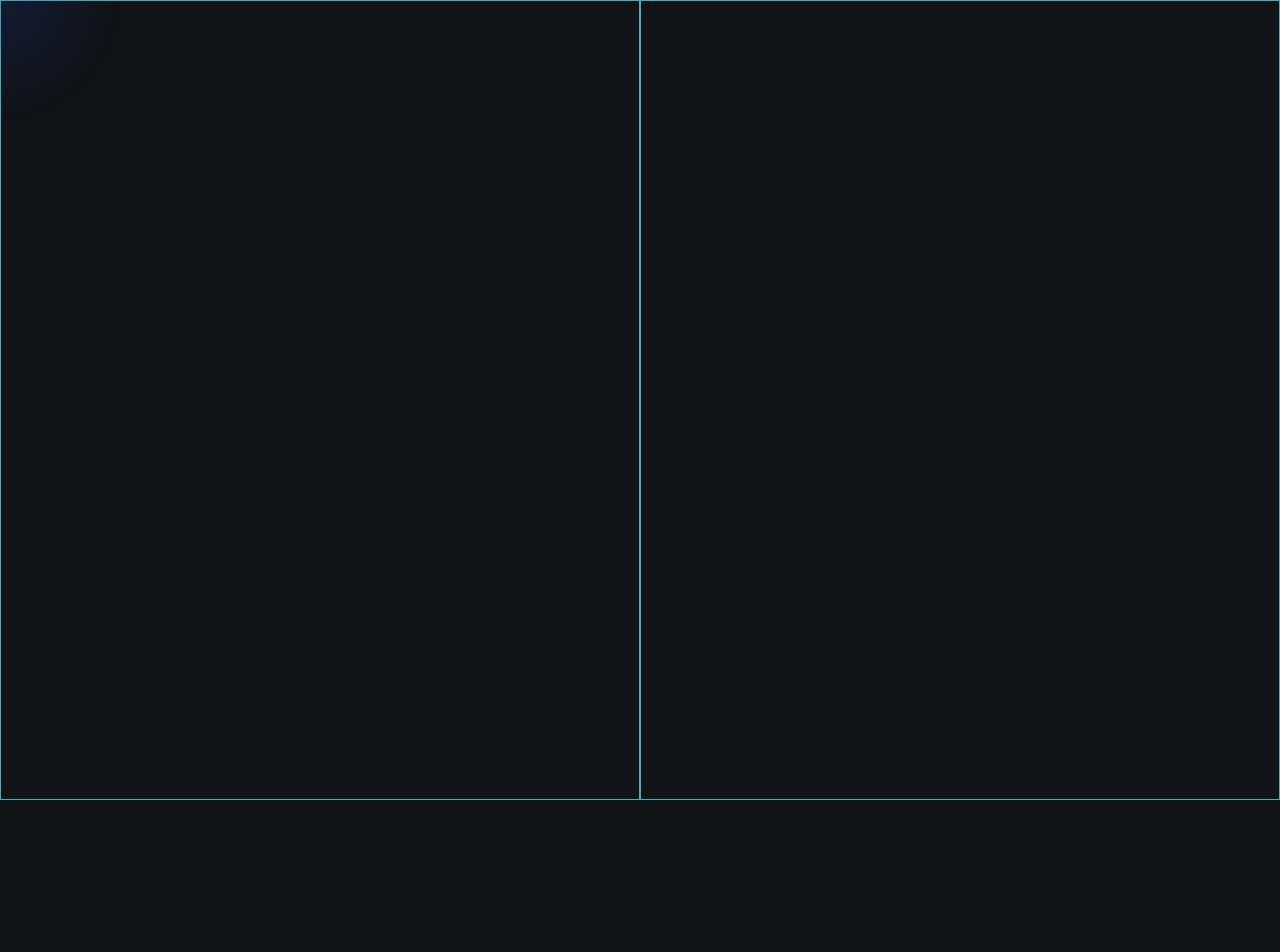
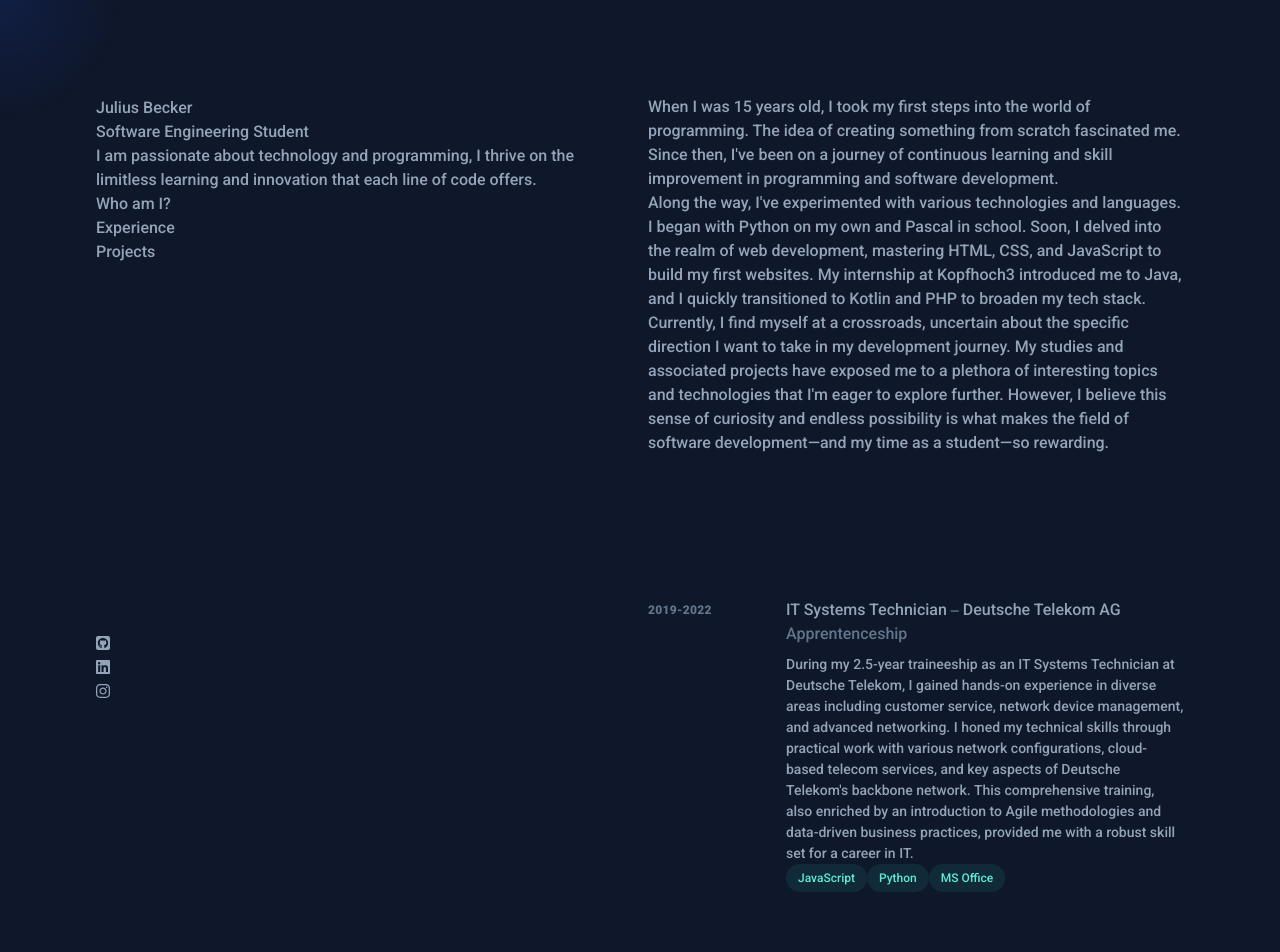
Before and after one commit to julix14/portfolio, a Nuxt app: page / in a window 1280 px wide. Shown: the top 952 px of the page. Before the commit the page ends 800 px from the top, so only its background shows below. Built offline with nearby package versions, Linux system fonts and the light colour scheme.

Commit message:
Add more content to titlepage

```diff
--- a/app.vue
+++ b/app.vue
@@ -1,5 +1,7 @@
 <template>
+  <div class="bg-slate-900">
     <TitlePage />
+  </div>
 </template>
 
 <script setup>
@@ -12,6 +14,5 @@ import TitlePage from "@/components/TitlePage.vue";
   * {
     margin: 0;
     font-family: "Roboto", sans-serif;
-  background-color: #121317;
   }
 </style>
--- a/components/TitlePage.vue
+++ b/components/TitlePage.vue
@@ -1,13 +1,178 @@
 <template>
   <div
-    class="h-screen w-full flex justify-center items-center bg-[#121317] m-0"
-  >
-    <div id="left" class="h-full w-1/2 relative border border-[#41b1b4]"></div>
-    <div id="right" class="h-full w-1/2 relative border border-[#41b1b4]"></div>
+    class="mx-auto min-h-screen max-w-screen-xl px-6 py-12 font-sans md:px-12 md:py-20 lg:px-24 lg:py-0">
+    <div class="lg:flex lg:justify-between lg:gap-4 text-slate-400">
+      <header
+        class="lg:sticky lg:top-0 lg:flex lg:max-h-screen lg:w-1/2 lg:flex-col lg:justify-between lg:py-24">
+        <div>
+          <h1>Julius Becker</h1>
+          <h2>Software Engineering Student</h2>
+          <p>
+            I am passionate about technology and programming, I thrive on the
+            limitless learning and innovation that each line of code offers.
+          </p>
+          <nav aria-label="In-page jump links">
+            <ul>
+              <li>Who am I?</li>
+              <li>Experience</li>
+              <li>Projects</li>
+            </ul>
+          </nav>
+        </div>
+        <ul aria-label="Social media">
+          <li>
+            <a><font-awesome-icon :icon="['fab', 'square-github']" /></a>
+          </li>
+          <li>
+            <a><font-awesome-icon :icon="['fab', 'linkedin']" /></a>
+          </li>
+          <li>
+            <a><font-awesome-icon :icon="['fab', 'instagram']" /></a>
+          </li>
+        </ul>
+      </header>
+      <main class="pt-24 lg:w-1/2 lg:py-24">
+        <section
+          id="about"
+          aria-label="Who am I"
+          class="mb-16 scroll-mt-16 md:mb-24 lg:mb-36 lg:scroll-mt-24">
+          <div
+            class="sticky top-0 z-20 -mx-6 mb-4 w-screen bg-slate-900/75 px-6 py-5 backdrop-blur md:-mx-12 md:px-12 lg:sr-only lg:relative lg:top-auto lg:mx-auto lg:w-full lg:px-0 lg:py-0 lg:opacity-0">
+            <h2
+              class="text-sm font-bold uppercase tracking-widest text-slate-200 lg:sr-only">
+              Who am I?
+            </h2>
+          </div>
+          <div>
+            <p>
+              When I was 15 years old, I took my first steps into the world of
+              programming. The idea of creating something from scratch
+              fascinated me. Since then, I've been on a journey of continuous
+              learning and skill improvement in programming and software
+              development.
+            </p>
+            <p>
+              Along the way, I've experimented with various technologies and
+              languages. I began with Python on my own and Pascal in school.
+              Soon, I delved into the realm of web development, mastering HTML,
+              CSS, and JavaScript to build my first websites. My internship at
+              <a href="https://www.kopf3.de/">Kopfhoch3</a> introduced me to
+              Java, and I quickly transitioned to Kotlin and PHP to broaden my
+              tech stack.
+            </p>
+            <p>
+              Currently, I find myself at a crossroads, uncertain about the
+              specific direction I want to take in my development journey. My
+              studies and associated projects have exposed me to a plethora of
+              interesting topics and technologies that I'm eager to explore
+              further. However, I believe this sense of curiosity and endless
+              possibility is what makes the field of software development—and my
+              time as a student—so rewarding.
+            </p>
+          </div>
+        </section>
+        <section
+          id="experience"
+          aria-label="Experience"
+          class="mb-16 scroll-mt-16 md:mb-24 lg:mb-36 lg:scroll-mt-24">
+          <div
+            class="sticky top-0 z-20 -mx-6 mb-4 w-screen bg-slate-900/75 px-6 py-5 backdrop-blur md:-mx-12 md:px-12 lg:sr-only lg:relative lg:top-auto lg:mx-auto lg:w-full lg:px-0 lg:py-0 lg:opacity-0">
+            <h2
+              class="text-sm font-bold uppercase tracking-widest text-slate-200 lg:sr-only">
+              Experience
+            </h2>
+          </div>
+          <ol class="group/list">
+            <li>
+              <div
+                class="group relative grid pb-1 transition-all sm:grid-cols-8 sm:gap-8 md:gap-4 lg:hover:!opacity-100 lg:group-hover/list:opacity-50">
+                <div
+                  class="absolute -inset-x-4 -inset-y-4 z-0 hidden rounded-md transition motion-reduce:transition-none lg:-inset-x-6 lg:block lg:group-hover:bg-slate-800 lg:group-hover:shadow-[inset_0_1px_0_0_rgba(148,163,184,0.1)] lg:group-hover:drop-shadow-lg"></div>
+                <header
+                  class="z-10 mb-2 mt-1 text-xs font-semibold uppercase tracking-wide text-slate-500 sm:col-span-2">
+                  2019-2022
+                </header>
+                <div class="z-10 sm:col-span-6">
+                  <h3>
+                    <a
+                      href="https://www.telekom.com"
+                      ref="noreferrer"
+                      target="_blank">
+                      <span
+                        class="absolute -inset-x-4 -inset-y-2.5 hidden rounded md:-inset-x-6 md:-inset-y-4 lg:block"></span>
+                      <span
+                        >IT Systems Technician ⎯
+                        <span> Deutsche Telekom AG </span>
+                      </span>
+                    </a>
+                    <div>
+                      <div
+                        class="text-slate-500"
+                        aria-hidden="true">
+                        Apprentenceship
+                      </div>
+                    </div>
+                  </h3>
+                  <p class="mt-2 text-sm leading-normal">
+                    During my 2.5-year traineeship as an IT Systems Technician
+                    at Deutsche Telekom, I gained hands-on experience in diverse
+                    areas including customer service, network device management,
+                    and advanced networking. I honed my technical skills through
+                    practical work with various network configurations,
+                    cloud-based telecom services, and key aspects of Deutsche
+                    Telekom's backbone network. This comprehensive training,
+                    also enriched by an introduction to Agile methodologies and
+                    data-driven business practices, provided me with a robust
+                    skill set for a career in IT.
+                  </p>
+                  <ul
+                    class="flex flex-wrap"
+                    aria-label="Used technologies">
+                    <li>
+                      <div
+                        class="flex items-center rounded-full bg-teal-400/10 px-3 py-1 text-xs font-medium leading-5 text-teal-300">
+                        JavaScript
+                      </div>
+                    </li>
+                    <li>
+                      <div
+                        class="flex items-center rounded-full bg-teal-400/10 px-3 py-1 text-xs font-medium leading-5 text-teal-300">
+                        Python
+                      </div>
+                    </li>
+                    <li>
+                      <div
+                        class="flex items-center rounded-full bg-teal-400/10 px-3 py-1 text-xs font-medium leading-5 text-teal-300">
+                        MS Office
+                      </div>
+                    </li>
+                  </ul>
+                </div>
+              </div>
+            </li>
+          </ol>
+        </section>
+        <section
+          id="projects"
+          aria-label="Projects">
+          <div
+            class="sticky top-0 z-20 -mx-6 mb-4 w-screen bg-slate-900/75 px-6 py-5 backdrop-blur md:-mx-12 md:px-12 lg:sr-only lg:relative lg:top-auto lg:mx-auto lg:w-full lg:px-0 lg:py-0 lg:opacity-0">
+            <h2
+              class="text-sm font-bold uppercase tracking-widest text-slate-200 lg:sr-only">
+              Projects
+            </h2>
+          </div>
+        </section>
+        <footer class="max-w-md pb-16 text-sm text-slate-500 sm:pb-0">
+          <p>© 2021 Julius Becker</p>
+        </footer>
+      </main>
+    </div>
   </div>
   <Aura />
 </template>
 
 <script setup>
-import Aura from "@/components/Aura.vue";
+  import Aura from "@/components/Aura.vue";
+  import { FontAwesomeIcon } from "@fortawesome/vue-fontawesome";
 </script>
--- a/nuxt.config.ts
+++ b/nuxt.config.ts
@@ -1,5 +1,16 @@
 // https://nuxt.com/docs/api/configuration/nuxt-config
 export default defineNuxtConfig({
   devtools: { enabled: true },
+  plugins:["~/plugins/fontawesome.js"],
   modules: ["@nuxtjs/tailwindcss"],
+  css: [
+    '@fortawesome/fontawesome-svg-core/styles.css'
+  ],
+  build: {
+    transpile: [
+    "@fortawesome/vue-fontawesome",
+    "@fortawesome/fontawesome-svg-core",
+    "@fortawesome/free-brands-svg-icons",
+    ],
+    },
 });
--- a/package.json
+++ b/package.json
@@ -14,5 +14,10 @@
     "@types/node": "^18.17.3",
     "nuxt": "^3.6.5",
     "postcss-nesting": "^12.0.1"
+  },
+  "dependencies": {
+    "@fortawesome/fontawesome-svg-core": "^6.4.2",
+    "@fortawesome/free-brands-svg-icons": "^6.4.2",
+    "@fortawesome/vue-fontawesome": "^3.0.3"
   }
 }
--- /dev/null
+++ b/plugins/fontawesome.js
@@ -0,0 +1,15 @@
+import {
+  faSquareGithub,
+  faInstagram,
+  faLinkedin,
+} from "@fortawesome/free-brands-svg-icons";
+import { library, config } from "@fortawesome/fontawesome-svg-core";
+import { FontAwesomeIcon } from "@fortawesome/vue-fontawesome";
+
+library.add(faSquareGithub, faInstagram, faLinkedin);
+
+config.autoAddCss = false;
+
+export default defineNuxtPlugin((nuxtApp) => {
+  nuxtApp.vueApp.component("font-awesome-icon", FontAwesomeIcon, {});
+});
```
Also changed, not shown: 1 other file (tests, documents, lock files or other folders). Lines whose indentation alone changed are shown as unchanged.
